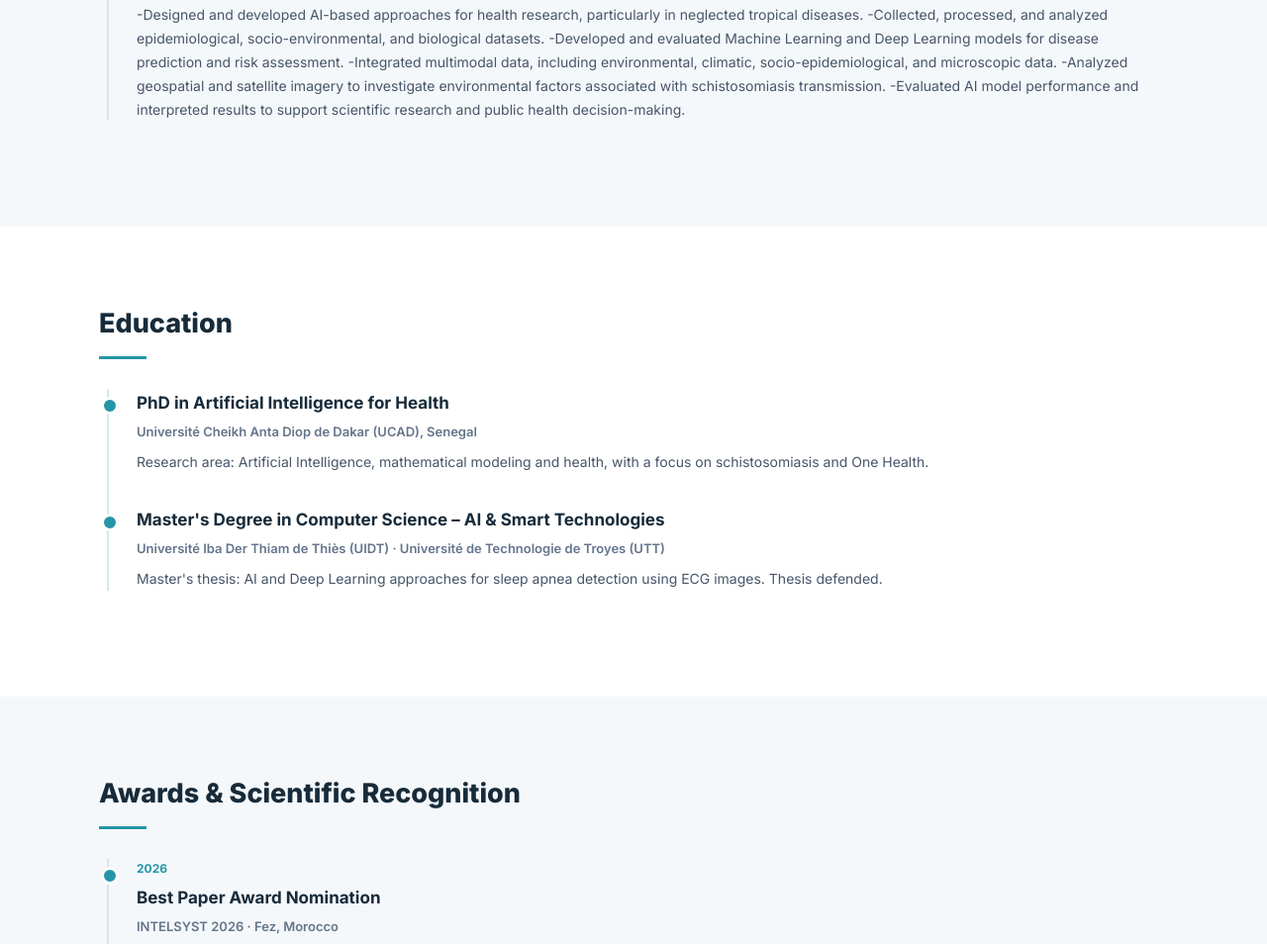
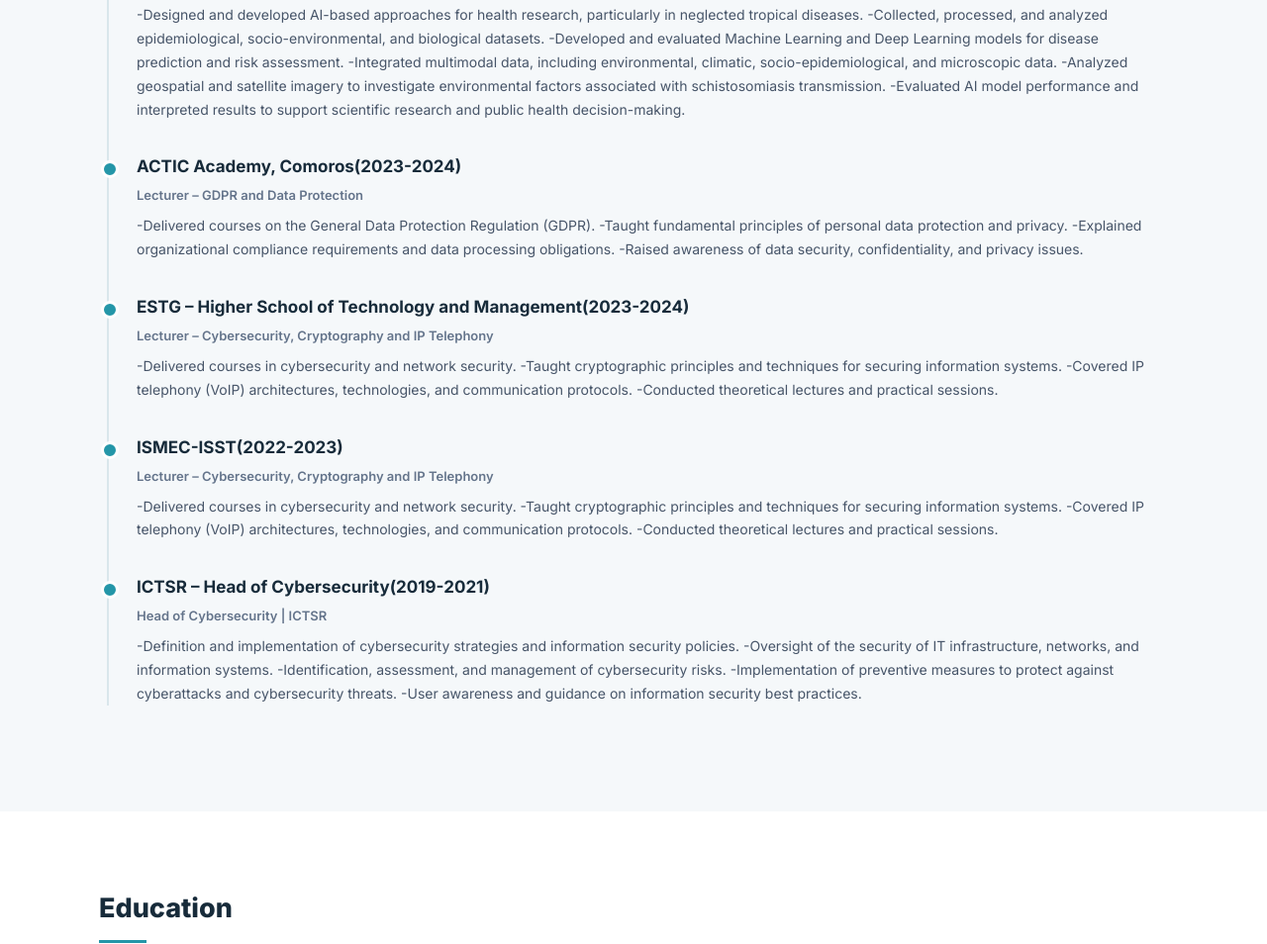
Before and after one commit to saeloman/Portfolio, a plain HTML site: page index.html in a window 1280 px wide. Shown: the part 3140-4094 px from the top of the page at 99% size. Drawn offline with Linux system fonts and the light colour scheme.

Commit message:
Update index.html

```diff
--- a/index.html
+++ b/index.html
@@ -698,6 +698,68 @@
         </p>
       </div>
 
+
+      <div class="timeline-item">
+        <div class="date"></div>
+        <h3 class="item-title">ACTIC Academy, Comoros(2023-2024)</h3>
+        <div class="institution">
+          Lecturer – GDPR and Data Protection
+        </div>
+        <p class="item-description">
+          -Delivered courses on the General Data Protection Regulation (GDPR).
+          -Taught fundamental principles of personal data protection and privacy.
+          -Explained organizational compliance requirements and data processing obligations.
+          -Raised awareness of data security, confidentiality, and privacy issues.
+        </p>
+      </div>
+
+
+      <div class="timeline-item">
+        <div class="date"></div>
+        <h3 class="item-title">ESTG – Higher School of Technology and Management(2023-2024)</h3>
+        <div class="institution">
+          Lecturer – Cybersecurity, Cryptography and IP Telephony
+        </div>
+        <p class="item-description">
+         -Delivered courses in cybersecurity and network security.
+        -Taught cryptographic principles and techniques for securing information systems.
+        -Covered IP telephony (VoIP) architectures, technologies, and communication protocols.
+        -Conducted theoretical lectures and practical sessions.
+        </p>
+      </div>
+
+
+      <div class="timeline-item">
+        <div class="date"></div>
+        <h3 class="item-title">ISMEC-ISST(2022-2023)</h3>
+        <div class="institution">
+          Lecturer – Cybersecurity, Cryptography and IP Telephony
+        </div>
+        <p class="item-description">
+         -Delivered courses in cybersecurity and network security.
+         -Taught cryptographic principles and techniques for securing information systems.
+         -Covered IP telephony (VoIP) architectures, technologies, and communication protocols.
+         -Conducted theoretical lectures and practical sessions.
+        </p>
+      </div>
+
+
+      <div class="timeline-item">
+        <div class="date"></div>
+        <h3 class="item-title">ICTSR – Head of Cybersecurity(2019-2021)</h3>
+        <div class="institution">
+          Head of Cybersecurity | ICTSR
+        </div>
+        <p class="item-description">
+         -Definition and implementation of cybersecurity strategies and information security policies.
+         -Oversight of the security of IT infrastructure, networks, and information systems.
+         -Identification, assessment, and management of cybersecurity risks.
+         -Implementation of preventive measures to protect against cyberattacks and cybersecurity threats.
+         -User awareness and guidance on information security best practices.
+        </p>
+      </div>
+
+
     </div>
   </div>
 </section>
```
